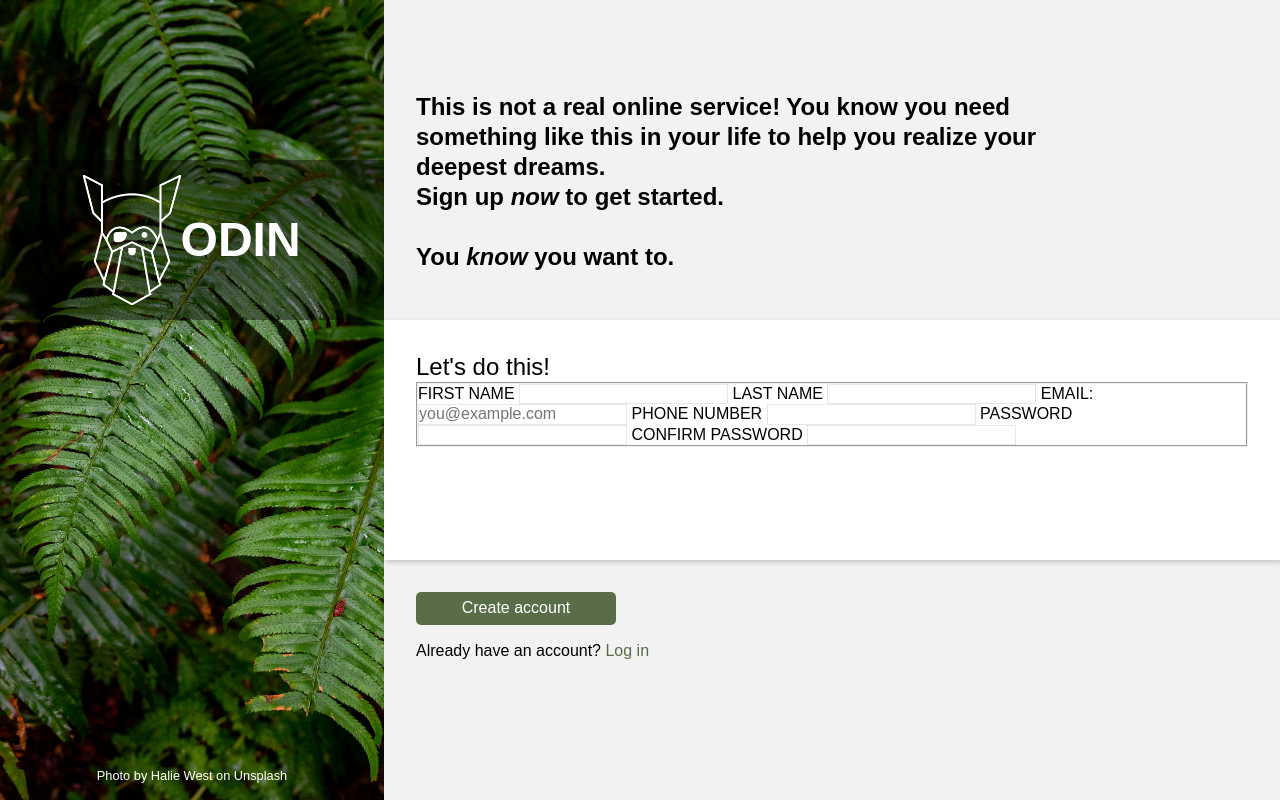
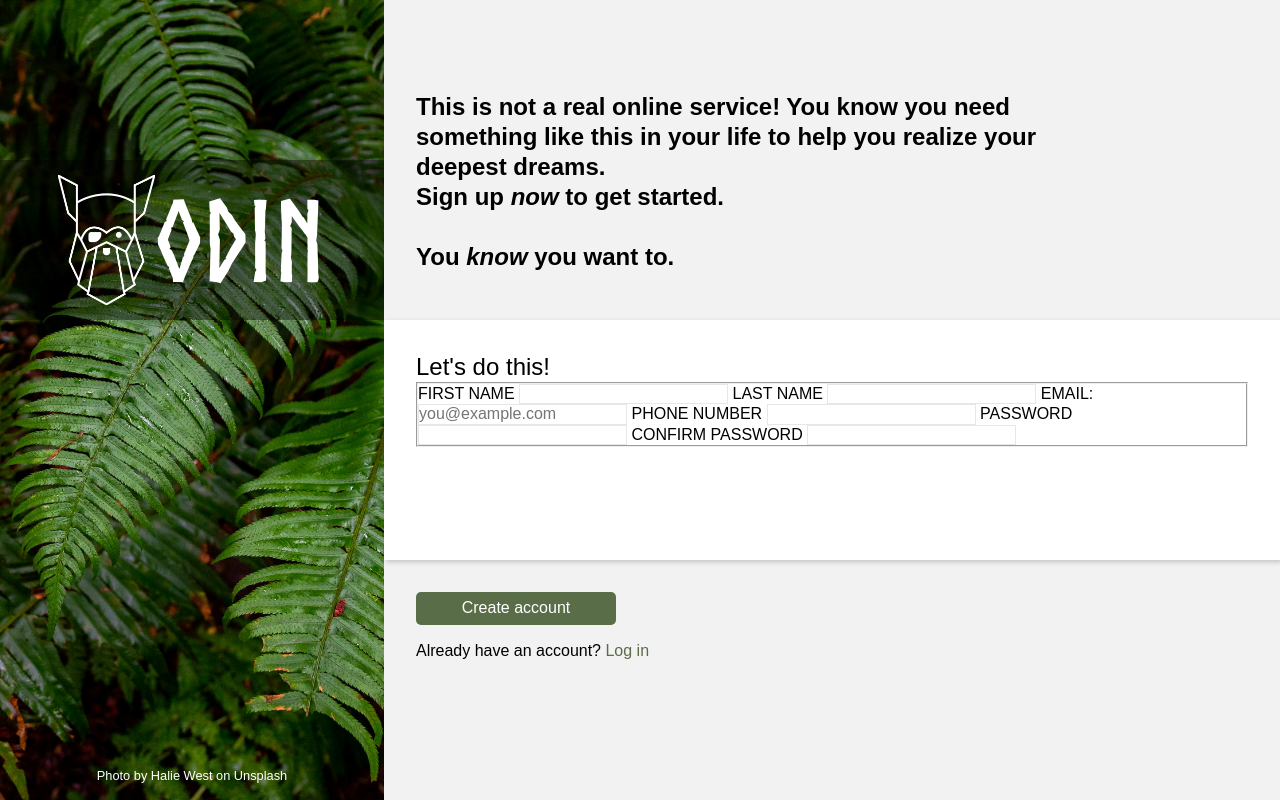
Before and after one commit to hansdkns/odin-projects, a plain HTML site: page signup-form/index.html in a window 1280 px wide. Drawn offline with nearby package versions, Linux system fonts and the light colour scheme; a script that the page names is missing.

Commit message:
added norse font

```diff
--- a/signup-form/style.css
+++ b/signup-form/style.css
@@ -1,4 +1,11 @@
 @import 'node_modules/modern-normalize/modern-normalize.css';
+
+@font-face {
+	font-family: 'norse';
+	src: url(./norse.otf) format('opentype');
+	font-weight: bold;
+	font-style: normal;
+}
 
 :root {
     --button-clr: #596D48;
@@ -34,10 +41,10 @@ body {
 
 .bar {
   width: 100%;
-  height: 20vh;
+  height: 20%;
   background-color: rgb(0 0 0 / 40%);
   position: absolute;
-  top: 20vh;
+  top: 20%;
   display: flex;
   justify-content: center;
   align-items: center;
@@ -50,7 +57,8 @@ body {
 
 .logotext {
     color: white;
-    font-size: 3rem;
+    font-size: 7rem;
+    font-family: norse;
   }
 
 .creds, .creds > a {
```
Also changed, not shown: signup-form/norse.otf (added).
